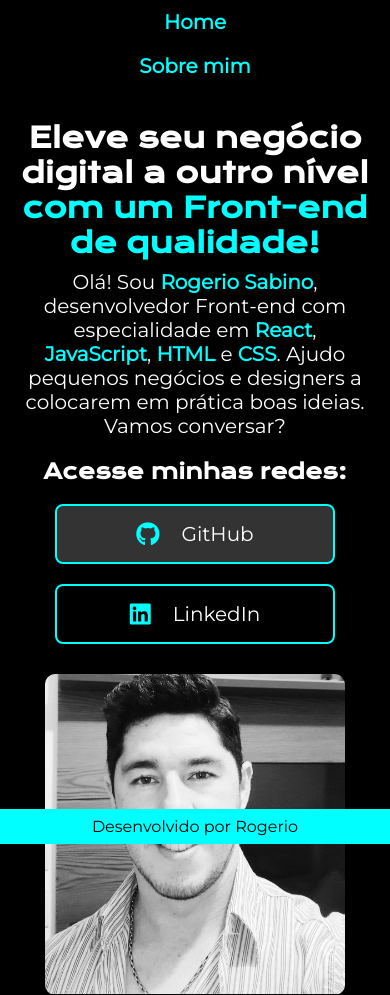
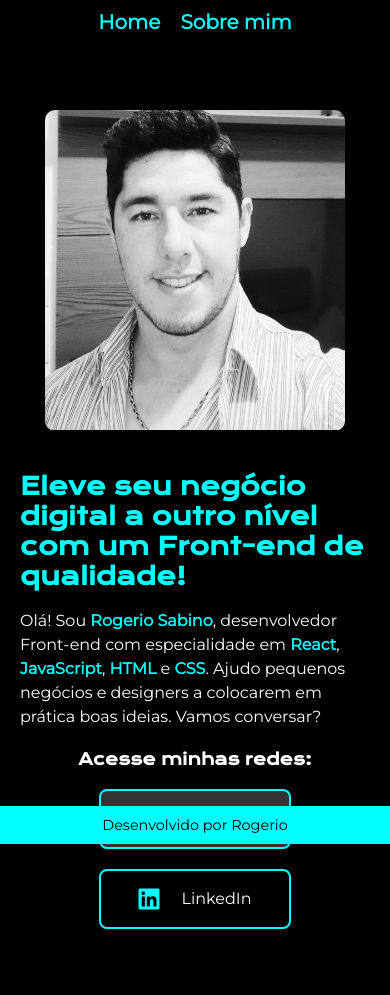
Before and after one commit to Rogerio5/Rogerio-Sabino-HTML-CSS-Developer-Portfolio, a plain HTML site: page index.html in a window 390 px wide. After the commit the page ends 929 px from the top, so only its background shows below. Drawn offline with nearby package versions, Linux system fonts and the light colour scheme.

Commit message:
Atualização: descrição das mudanças

```diff
--- a/index.html
+++ b/index.html
@@ -25,10 +25,10 @@
 
   <main class="apresentacao">
     <section class="apresentacao__conteudo">
-            <div class="descricao">
+      <div class="descricao fade-in">
         <h1 class="apresentacao__conteudo__titulo">
           Eleve seu negócio digital a outro nível
-                    <strong class="titulo-destaque">com um Front-end de qualidade!</strong>
+          <span class="titulo-destaque">com um Front-end de qualidade!</span>
         </h1>
         <p class="apresentacao__conteudo__texto">
           Olá! Sou <strong>Rogerio Sabino</strong>, desenvolvedor Front-end com especialidade em
@@ -56,7 +56,7 @@
       </div>
     </section>
 
-        <img src="Rogerio1.jpg" alt="Foto de perfil de Rogerio Sabino sorrindo" class="foto-perfil">
+    <img src="Rogerio1.jpg" alt="Rogerio Sabino, desenvolvedor Front-end especializado em React, sorrindo" class="foto-perfil fade-in">
   </main>
 
   <footer class="rodape">
--- a/style.css
+++ b/style.css
@@ -1,159 +1,158 @@
-/* 🎯 Importa as fontes Krona One e Montserrat do Google Fonts */
 @import url('https://fonts.googleapis.com/css2?family=Krona+One&family=Montserrat&display=swap');
 
+/* 🌈 Variáveis globais */
 :root {
   --cor-primaria: #000;
   --cor-secundaria: #fff;
   --cor-terciaria: aqua;
-
   --efeito-brilho: #00ffff;
 
   --fonte-primaria: 'Krona One', sans-serif;
   --fonte-secundaria: 'Montserrat', sans-serif;
 }
 
-/* 🔄 Reset básico para garantir consistência entre navegadores */
+/* 🔄 Reset básico */
 * {
-  margin: 0; /* Remove margens padrão */
-  padding: 0; /* Remove preenchimentos padrão */
-  box-sizing: border-box; /* Inclui borda e padding no cálculo de largura/altura */
+  margin: 0;
+  padding: 0;
+  box-sizing: border-box;
 }
 
-/* 🌌 Estilo geral do corpo da página */
+/* 🌌 Corpo da página */
 body {
-  background-color: #000; /* Fundo preto */
-  color: #fff; /* Texto branco */
-  font-family: 'Montserrat', sans-serif; /* Fonte principal */
-  display: flex; /* Layout flexível */
-  justify-content: center; /* Centraliza horizontalmente */
-  align-items: center; /* Centraliza verticalmente */
-  padding-top: 140px; /* Espaço para o cabeçalho fixo */
+  background-color: var(--cor-primaria);
+  color: var(--cor-secundaria);
+  font-family: var(--fonte-secundaria);
+  display: flex;
+  justify-content: center;
+  align-items: center;
+  padding-top: 140px;
 }
 
-/* 📌 Cabeçalho fixo no topo da tela */
+/* 📌 Cabeçalho fixo */
 .cabecalho {
-  position: fixed; /* Fixa no topo da tela */
+  position: fixed;
   top: 0;
-  left: 17%; /* Desloca o cabeçalho da esquerda (ajustável) */
+  left: 17%;
   width: 100%;
-  background-color: #000; /* Fundo preto */
-  z-index: 1000; /* Garante que fique acima dos outros elementos */
-  padding: 20px 0; /* Espaçamento vertical interno */
+  background-color: var(--cor-primaria);
+  z-index: 1000;
+  padding: 20px 0;
 }
 
-/* 📦 Container interno do cabeçalho */
+/* 📦 Container do cabeçalho */
 .cabecalho__container {
   width: 100%;
-  padding: 0 20px; /* Espaçamento lateral */
-  display: flex; /* Layout flexível */
-  justify-content: flex-start; /* Alinha conteúdo à esquerda */
-  align-items: center; /* Alinha verticalmente ao centro */
+  padding: 0 20px;
+  display: flex;
+  justify-content: flex-start;
+  align-items: center;
 }
 
 /* 📁 Menu de navegação */
 .cabecalho__menu {
-  display: flex; /* Layout horizontal */
-  gap: 40px; /* Espaço entre os links */
-  justify-content: flex-start; /* Alinha à esquerda */
+  display: flex;
+  gap: 40px;
+  justify-content: flex-start;
   align-items: center;
 }
 
 /* 🔗 Links do menu */
 .cabecalho__menu__link {
-  font-size: 24px;
+  font-size: 1.5rem;
   font-weight: 600;
-  color: aqua; /* Cor azul neon */
-  text-decoration: none; /* Remove sublinhado */
-  transition: all 0.3s ease; /* Suaviza animações */
-  display: flex; /* Permite ícone ao lado do texto */
+  color: var(--cor-terciaria);
+  text-decoration: none;
+  transition: all 0.3s ease;
+  display: flex;
   align-items: center;
-  gap: 8px; /* Espaço entre ícone e texto */
+  gap: 8px;
 }
 
-/* 🎨 Ícones dentro dos links */
 .cabecalho__menu__link i {
-  font-size: 22px;
-  color: inherit; /* Herda a cor do link */
+  font-size: 1.37rem;
+  color: inherit;
 }
 
-/* 🔄 Hover: aumenta e muda cor */
 .cabecalho__menu__link:hover {
-  transform: scale(1.1); /* Aumenta ligeiramente */
-  color: #00ffff; /* Muda para azul mais claro */
+  transform: scale(1.1);
+  color: var(--efeito-brilho);
 }
 
-/* ✨ Active: brilho ao clicar */
 .cabecalho__menu__link:active {
-  text-shadow: 0 0 8px #00ffff, 0 0 16px #00ffff; /* Efeito de brilho */
+  text-shadow: 0 0 8px var(--efeito-brilho), 0 0 16px var(--efeito-brilho);
 }
 
-/* 🧱 Container principal da seção de apresentação */
+/* 🧱 Seção de apresentação */
 .apresentacao {
-  display: flex; /* Layout horizontal */
+  display: flex;
   flex-direction: row;
   align-items: center;
   justify-content: space-between;
-  gap: 40px; /* Espaço entre imagem e texto */
+  gap: 40px;
   max-width: 1000px;
   width: 100%;
 }
 
 /* 🖼️ Imagem de perfil */
 .foto-perfil {
-  width: 40%; /* Ocupa 40% do container */
+  width: 40%;
   max-width: 400px;
-  border-radius: 10px; /* Bordas arredondadas */
-  object-fit: cover; /* Mantém proporção da imagem */
+  border-radius: 10px;
+  object-fit: cover;
 }
 
-/* 📄 Bloco de conteúdo textual */
+/* 📄 Conteúdo textual */
 .apresentacao__conteudo {
   width: 100%;
   max-width: 615px;
 }
 
-/* 📋 Container da descrição */
+/* 📋 Descrição */
 .descricao {
   display: flex;
   flex-direction: column;
   align-items: flex-start;
   width: 100%;
-  gap: 10px; /* Espaço entre elementos */
+  gap: 10px;
 }
 
 /* 🏷️ Título principal */
 .apresentacao__conteudo__titulo {
-  font-size: 32px;
-  font-family: 'Krona One', sans-serif;
+  font-size: clamp(1.3rem, 2vw + 0.5rem, 2rem);
+  font-family: var(--fonte-primaria);
+  color: var(--cor-terciaria);
+  margin-bottom: 0.5rem;
 }
 
 /* 📝 Texto principal */
 .apresentacao__conteudo__texto {
-  font-size: 24px;
+  font-size: clamp(0.95rem, 1.5vw + 0.3rem, 1.3rem);
+  line-height: 1.5;
 }
 
-/* ✨ Destaques em texto */
+/* ✨ Destaques */
 .tech,
 strong {
-  color: aqua; /* Cor azul neon */
+  color: var(--cor-terciaria);
   font-weight: bold;
 }
 
-/* 🔘 Container dos botões */
+/* 🔘 Botões */
 .botoes {
   display: flex;
   flex-direction: column;
   align-items: center;
-  gap: 20px; /* Espaço entre botões */
+  gap: 20px;
   width: 100%;
   margin-top: 10px;
 }
 
-/* 📢 Subtítulo abaixo do texto */
+/* 📢 Subtítulo */
 .apresentacao__conteudo__subtitulo {
-  font-family: 'Krona One', sans-serif;
-  font-size: 1.3rem;
-  color: #fff;
+  font-family: var(--fonte-primaria);
+  font-size: clamp(1rem, 1vw + 0.5rem, 1.3rem);
+  color: var(--cor-secundaria);
   text-align: center;
   width: 100%;
 }
@@ -163,8 +162,8 @@ strong {
   width: 55%;
   min-height: 60px;
   padding: 16px 0;
-  font-size: 24px;
-  font-family: 'Montserrat', sans-serif;
+  font-size: clamp(1rem, 1.2vw + 0.5rem, 1.5rem);
+  font-family: var(--fonte-secundaria);
   border-radius: 8px;
   text-align: center;
   text-decoration: none;
@@ -172,93 +171,94 @@ strong {
   align-items: center;
   justify-content: center;
   gap: 10px;
-  border: 2px solid aqua;
+  border: 2px solid var(--cor-terciaria);
   background-color: transparent;
-  color: #fff;
+  color: var(--cor-secundaria);
   transition: background-color 0.3s ease, transform 0.2s ease;
 }
 
-/* 🎨 Ícones dentro dos botões */
 .botao i {
-  font-size: 24px;
-  color: aqua;
+  font-size: 1.5rem;
+  color: var(--cor-terciaria);
   margin-right: 12px;
 }
 
-/* ✨ Hover padrão dos botões */
 .botao:hover {
-  background-color: rgba(0, 255, 255, 0.1); /* Leve brilho aqua */
-  transform: scale(1.03); /* Aumenta ligeiramente */
+  background-color: rgba(0, 255, 255, 0.1);
+  transform: scale(1.03);
   cursor: pointer;
 }
 
-/* 🐙 Botão GitHub */
+/* 🐙 GitHub */
 .botao.github {
   background-color: #333;
   color: #fff;
 }
 
 .botao.github:hover {
-  background-color: #555; /* Tom mais claro ao passar o mouse */
+  background-color: #555;
   transform: scale(1.02);
 }
 
-/* 💼 Botão LinkedIn */
+/* 💼 LinkedIn */
 .botao.linkedin {
   background-color: #000;
   color: #fff;
-  border: 2px solid aqua;
+  border: 2px solid var(--cor-terciaria);
 }
 
 .botao.linkedin:hover {
-  background-color: #000; /* Mantém fundo preto */
+  background-color: #000;
   transform: scale(1.03);
 }
 
-/* 📍 Rodapé fixo na parte inferior */
+/* 📍 Rodapé fixo */
 .rodape {
   position: fixed;
   bottom: 0;
   left: 0;
   width: 100%;
   padding: 10px;
-  background-color: aqua;
+  background-color: var(--cor-terciaria);
   text-align: center;
-  font-family: 'Montserrat', sans-serif;
-  font-size: 18px;
-  color: #000;
+  font-family: var(--fonte-secundaria);
+  font-size: clamp(0.9rem, 1vw + 0.3rem, 1.12rem);
+  color: var(--cor-primaria);
+  z-index: 9999;
 }
 
-/* 📱 Responsividade para telas menores (até 768px) */
+/* 📱 Responsividade */
 @media (max-width: 768px) {
   body {
-    flex-direction: column; /* Empilha os elementos */
-    padding-top: 120px; /* Ajusta espaço do cabeçalho */
+    flex-direction: column;
+    padding-top: 120px;
   }
 
   .cabecalho {
-    left: 0; /* Remove deslocamento lateral */
+    left: 0;
     padding: 10px 0;
   }
 
   .cabecalho__container {
-    flex-direction: column; /* Empilha logo e menu */
+    flex-direction: column;
     align-items: flex-start;
     padding: 0 10px;
   }
 
   .cabecalho__menu {
-    flex-direction: column; /* Menu vertical */
+    flex-direction: row;
+    flex-wrap: wrap;
+    justify-content: center;
     gap: 20px;
     width: 100%;
   }
 
   .cabecalho__menu__link {
-    font-size: 20px; /* Texto menor para celular */
+    font-size: 1.25rem;
   }
 
   .apresentacao {
-    flex-direction: column; /* Empilha imagem e texto */
+    flex-direction: column;
     align-items: center;
     gap: 30px;
     padding: 0 20px;
@@ -267,37 +267,54 @@ strong {
   .foto-perfil {
     width: 100%;
     max-width: 300px;
+    order: 1;
   }
 
   .apresentacao__conteudo {
     max-width: 100%;
-    text-align: center;
+    text-align: left;
+    order: 2;
   }
 
   .descricao {
-    align-items: center;
-    text-align: center;
+    align-items: flex-start;
+    text-align: left;
   }
+}
 
+/* 📱 Ajustes extras para telas muito pequenas */
+@media (max-width: 480px) {
   .apresentacao__conteudo__titulo {
-    font-size: 28px;
+    font-size: 1.5rem;
   }
 
   .apresentacao__conteudo__texto {
-    font-size: 20px;
-  }
-
-  .botoes {
-    width: 100%;
+    font-size: 1rem;
   }
 
   .botao {
-    width: 80%;
-    font-size: 20px;
+    font-size: 1rem;
+  }
+
+  .apresentacao__conteudo__subtitulo {
+    font-size: 1rem;
   }
 
   .rodape {
-    font-size: 16px;
-    padding: 8px;
+    font-size: 0.9rem;
   }
 }
+
+/* ✨ Animação flutuante */
+img {
+  animation: flutuar 2s ease-in-out infinite;
+}
+
+@keyframes flutuar {
+  0%, 100% {
+    transform: translateY(0);
+  }
+  50% {
+    transform: translateY(-10px);
+  }
+}
```
Also changed, not shown: about.html (+1 -0 lines), image.png (added). Lines whose indentation alone changed are shown as unchanged.
